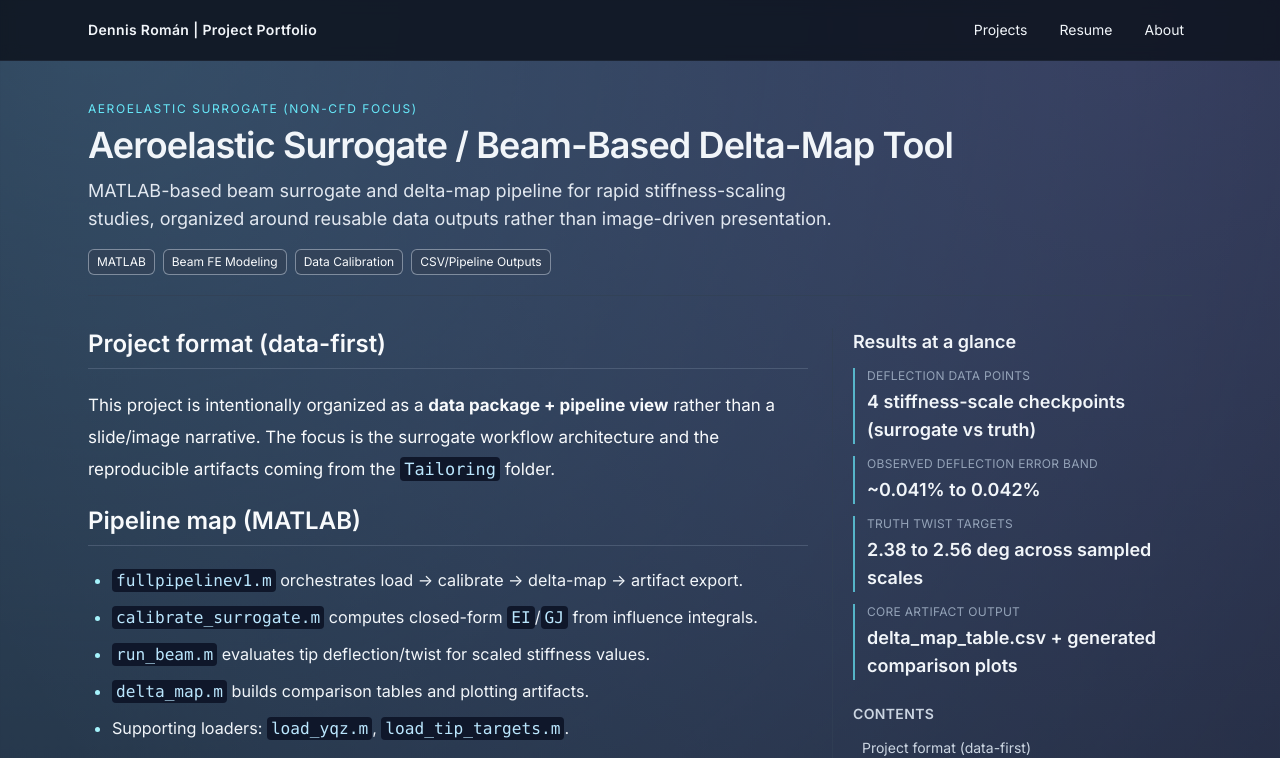
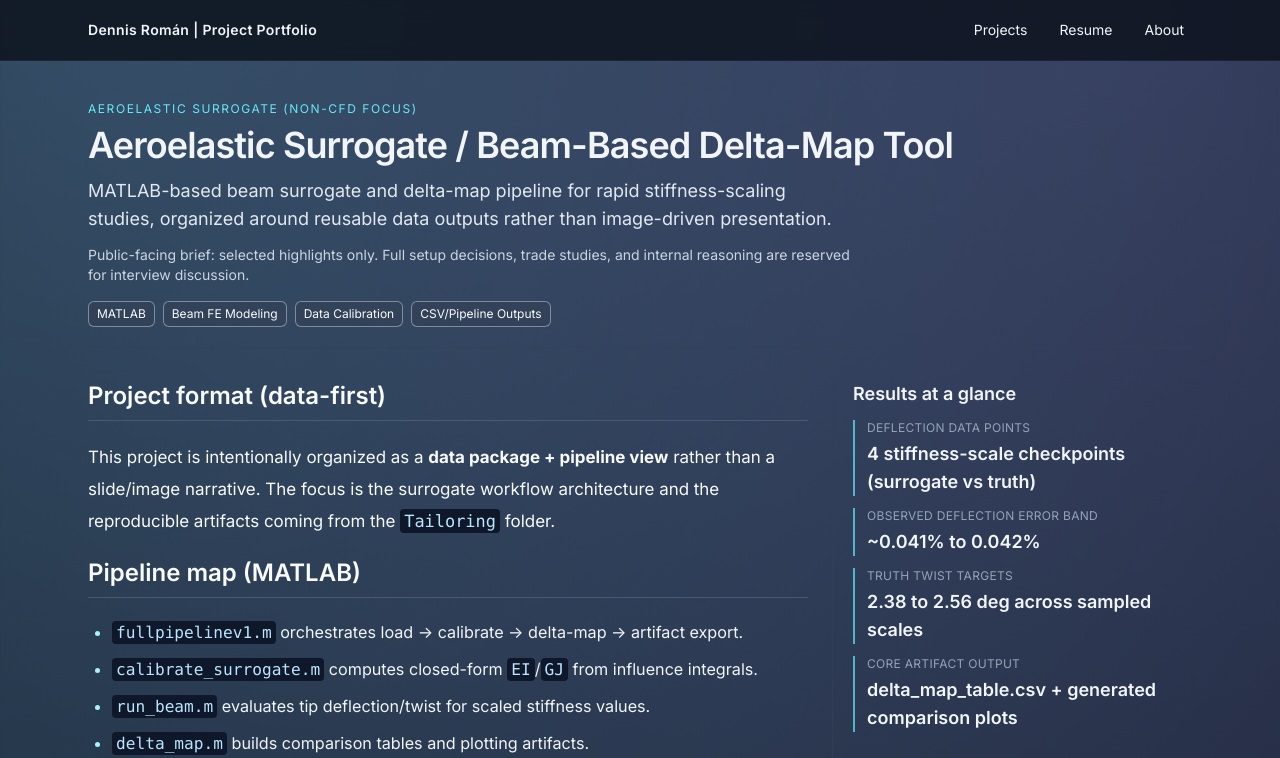
Before and after one commit to LBBME/ProjectPortfolio, a Next.js app: page /projects/aeroelastic-surrogate-delta-map-tool in a window 1280 px wide. Shown: the top 758 px of the page. Built offline with nearby package versions, Linux system fonts and the light colour scheme.

Commit message:
fix mdx carousel props for production

```diff
--- a/src/app/projects/[slug]/page.tsx
+++ b/src/app/projects/[slug]/page.tsx
@@ -21,6 +21,10 @@ export default async function ProjectDetailPage({
         <p className="text-xs uppercase tracking-[0.13em] text-cyan-300">{project.domain}</p>
         <h1 className="h1 mt-2">{project.title}</h1>
         <p className="mt-3 max-w-3xl text-lg text-slate-200">{project.summary}</p>
+        <p className="mt-3 max-w-3xl text-sm text-slate-300">
+          Public-facing brief: selected highlights only. Full setup decisions, trade studies, and internal
+          reasoning are reserved for interview discussion.
+        </p>
         <div className="mt-4 flex flex-wrap gap-2">
           {project.tools.map((tool) => (
             <span key={tool} className="metric-badge">
@@ -40,7 +44,7 @@ export default async function ProjectDetailPage({
 
       <div className="grid gap-8 border-t border-slate-700/70 pt-6 md:grid-cols-2">
         <section>
-          <h2 className="text-lg font-semibold text-slate-100">Validation</h2>
+          <h2 className="text-lg font-semibold text-slate-100">Validation Signals</h2>
           <ul className="mt-3 space-y-3">
             {project.validation.map((item) => (
               <li key={item.check} className="border-l-2 border-cyan-300/60 pl-3">
@@ -52,7 +56,7 @@ export default async function ProjectDetailPage({
           </ul>
         </section>
         <section>
-          <h2 className="text-lg font-semibold text-slate-100">Reproducibility</h2>
+          <h2 className="text-lg font-semibold text-slate-100">Reproducibility Signals</h2>
           <ul className="mt-3 space-y-3">
             {project.reproducibility.map((item) => (
               <li key={item.step} className="border-l-2 border-cyan-300/60 pl-3">
```
